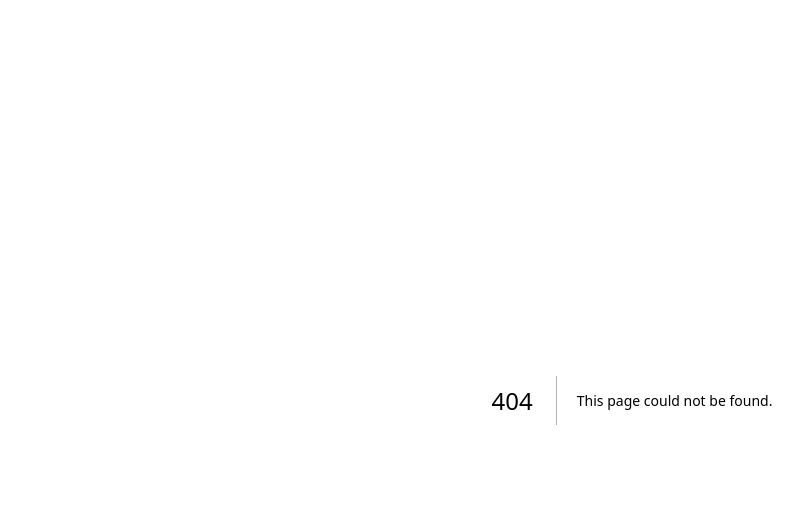
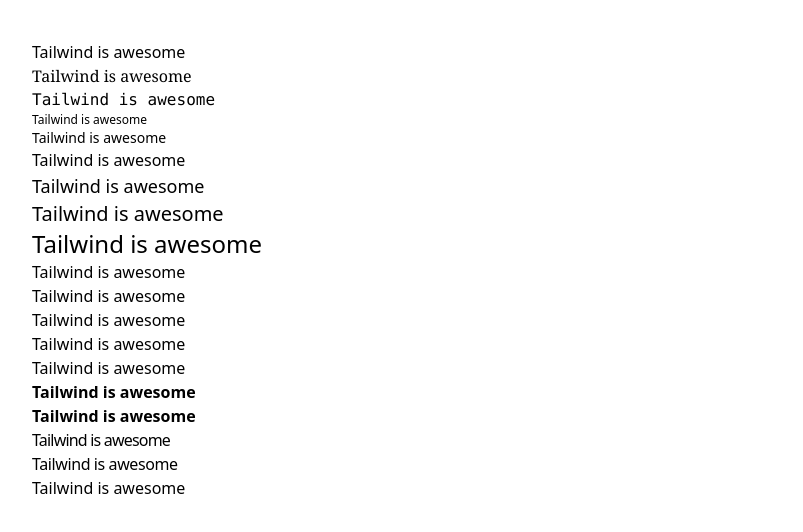
Before and after one commit to FranciscoMateusVG/tailwind-studies, a Next.js app: page /sandbox/typography in a window 1280 px wide. Before the commit this address had no page. Shown: the top 532 px of the page, without its empty margins (8-811 px from the left). Built offline with nearby package versions, Linux system fonts and the light colour scheme.

Commit message:
tipography studies

```diff
--- a/src/pages/sandbox/colors.tsx
+++ b/src/pages/sandbox/colors.tsx
@@ -1,6 +1,5 @@
 import { type NextPage } from "next";
 import Head from "next/head";
-import Image from "next/image";
 
 const Colors: NextPage = () => {
   return (
--- /dev/null
+++ b/src/pages/sandbox/typography.tsx
@@ -0,0 +1,45 @@
+import { type NextPage } from "next";
+import Head from "next/head";
+
+const Typography: NextPage = () => {
+  return (
+    <>
+      <Head>
+        <title>Create T3 App</title>
+        <meta name="description" content="Generated by create-t3-app" />
+        <link rel="icon" href="/favicon.ico" />
+      </Head>
+
+      <main className="p-10">
+        {/* Font Family */}
+        <div className="font-sans">Tailwind is awesome</div>
+        <div className="font-serif">Tailwind is awesome</div>
+        <div className="font-mono">Tailwind is awesome</div>
+
+        {/* Font Size */}
+        <div className="text-xs">Tailwind is awesome</div>
+        <div className="text-sm">Tailwind is awesome</div>
+        <div className="text-base">Tailwind is awesome</div>
+        <div className="text-lg">Tailwind is awesome</div>
+        <div className="text-xl">Tailwind is awesome</div>
+        <div className="text-2xl">Tailwind is awesome</div>
+
+        {/* Font Weight */}
+        <div className="font-thin">Tailwind is awesome</div>
+        <div className="font-extralight">Tailwind is awesome</div>
+        <div className="font-light">Tailwind is awesome</div>
+        <div className="font-normal">Tailwind is awesome</div>
+        <div className="font-medium">Tailwind is awesome</div>
+        <div className="font-semibold">Tailwind is awesome</div>
+        <div className="font-bold">Tailwind is awesome</div>
+
+        {/* Letter spacing */}
+        <div className="tracking-tighter">Tailwind is awesome</div>
+        <div className="tracking-tight">Tailwind is awesome</div>
+        <div className="tracking-normal">Tailwind is awesome</div>
+      </main>
+    </>
+  );
+};
+
+export default Typography;
```
